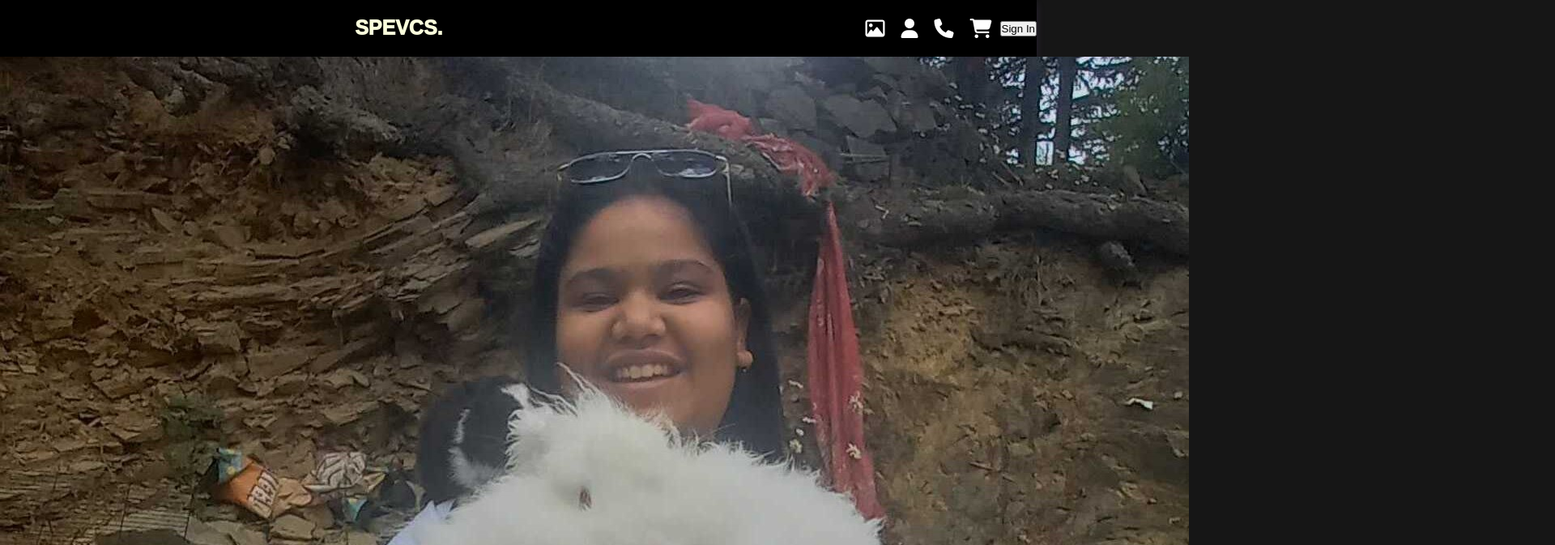
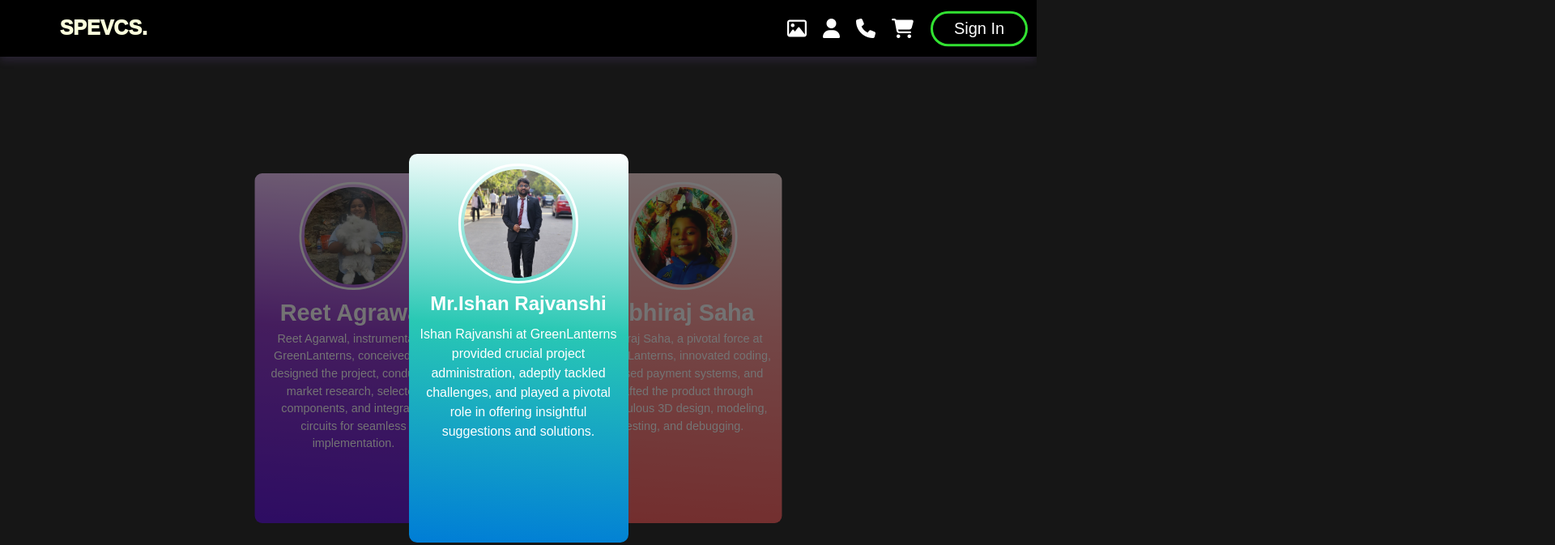
Before and after one commit to abrik1/SPEVCS.github.io, a plain HTML site: page new-credit.html in a window 1280 px wide. Shown: the top 673 px of the page at 81% size, 1920 px wide, since content can reach past the window. Drawn offline with Linux system fonts and the light colour scheme.

Commit message:
Add files via upload

```diff
--- a/css/index.css
+++ b/css/index.css
@@ -29,7 +29,8 @@ header {
     font-size: 25px;
     font-weight: 1000;
     float: left;
-    margin-right: 40%;
+    margin-right: 60%;
+    padding: 12px;
 }
 
 .nav_links {
@@ -1555,3 +1556,97 @@ h5{
   .container .info span .fa {
     color: #EF3B3A;
   }
+
+
+  /*new-credit page css starts*/
+
+  .person-credits{
+    width: 271px;
+    z-index: 3;
+    height: 480px;
+    text-align: center;
+    border-radius: 10px;
+    padding: 12px;
+    margin: 30px;
+  }
+
+  .person-credits-1{
+    width: 271px;
+    height: 480px;
+    text-align: center;
+    border-radius: 10px;
+    padding: 12px;
+    margin: 30px;
+    background: linear-gradient(184deg, rgba(246,205,255,1) 0%, rgba(139,41,200,1) 45%, rgba(82,0,214,1) 100%);
+    right: 53%;
+    transform: scale(0.90);
+    position: absolute;
+    opacity: 0.4;
+    transition: cubic-bezier(0.175, 0.885, 0.32, 1.275) 0.7s;
+  }
+
+  .person-credits-1:hover{
+    opacity: 1;
+    right: 58%;
+  }
+
+
+  .person-credits-2{
+    width: 271px;
+    height: 480px;
+    text-align: center;
+    border-radius: 10px;
+    padding: 12px;
+    margin: 30px;
+    background: linear-gradient(184deg, rgb(255, 226, 226) 0%, rgb(255, 143, 143) 45%, rgba(255,82,82,1) 100%);
+    left: 53%;
+    transform: scale(0.90);
+    position: absolute;
+    opacity: 0.4;
+    transition: cubic-bezier(0.175, 0.885, 0.32, 1.275) 0.7s;
+  }
+
+  .person-credits-2:hover{
+    opacity: 1;
+    left: 58%;
+  }
+
+  .img-of-credits{
+    width: 60%;
+    border-radius: 50%;
+    border: 3px #fff solid;
+    padding: 4px;
+    transition: cubic-bezier(0.175, 0.885, 0.32, 1.275) 0.3s;
+  }
+
+
+  .img-of-credits:active{
+    transform: scale(0.96);
+  }
+  .main-new-credit{
+    display: grid;
+    align-items: center;
+    height: 90vh;
+    justify-items: center;
+  }
+
+  .new-credit-h1{
+    font-size: 24px;
+    margin-bottom: 3%;
+  }
+
+  .new-credit-buttion{
+    background: transparent;
+    color: #fff;
+    padding: 5px;
+    width: 80px;
+    border-radius: 46px;
+    transform: scale(1.5);
+    margin: 31px;
+    border: #32e232 2px solid;
+    transition: cubic-bezier(0.215, 0.610, 0.355, 1) 0.5s;
+  }
+
+  .new-credit-buttion:hover{
+background: #32e232;
+  }
```
